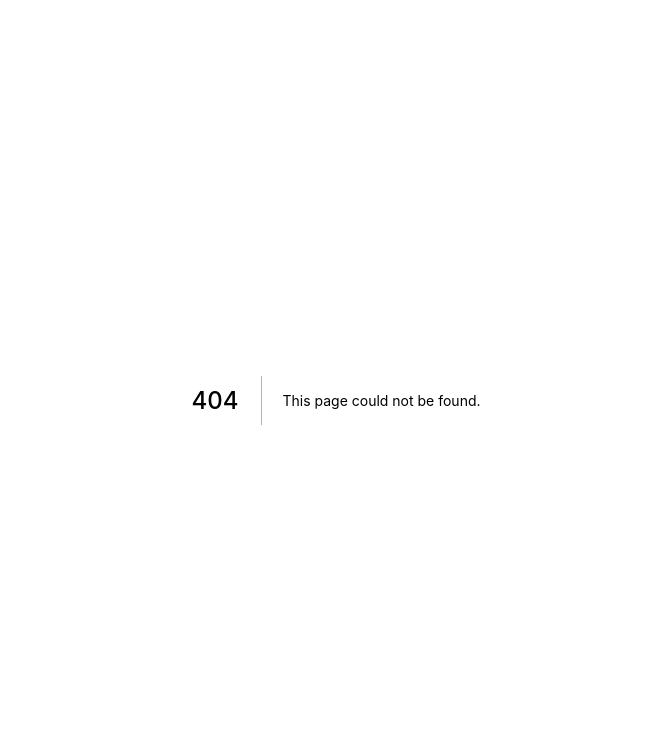
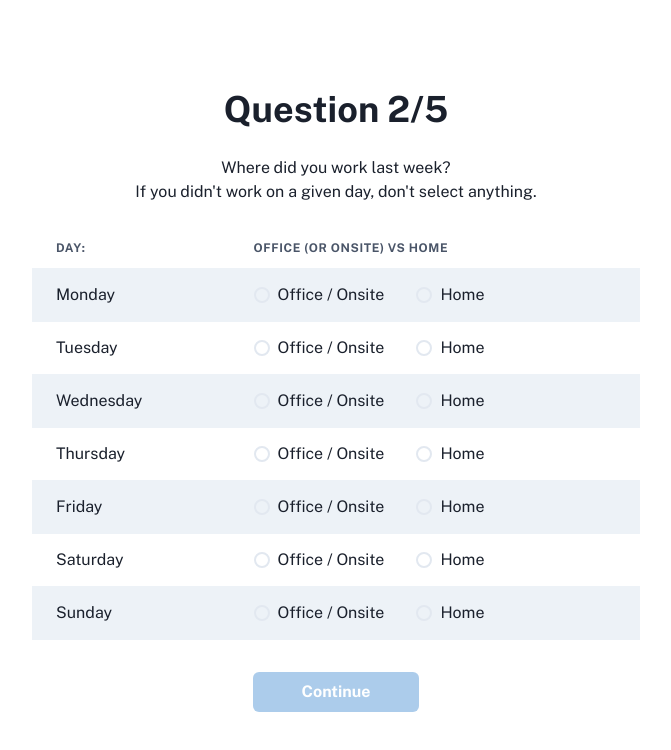
Before and after one commit to CodeforAustralia/council-emissions-calculator, a Next.js app: page /form/2 in a window 1280 px wide. Before the commit this address had no page. Shown: the top 750 px of the page, without its empty margins (304-975 px from the left). Built offline with nearby package versions, Linux system fonts and the light colour scheme.

Commit message:
feat(form): add first 2 questions

```diff
--- /dev/null
+++ b/pages/form/2.js
@@ -0,0 +1,86 @@
+import { useState } from "react";
+import Link from "next/link";
+import { Heading, Text, Button } from "@chakra-ui/react";
+import {
+  Table,
+  Thead,
+  Tbody,
+  Tr,
+  Th,
+  Td,
+  Radio,
+  RadioGroup,
+} from "@chakra-ui/react";
+import Layout from "../../components/Layout/Layout";
+import useForm from "../../components/FormProvider";
+
+const daysOfWeek = [
+  "Monday",
+  "Tuesday",
+  "Wednesday",
+  "Thursday",
+  "Friday",
+  "Saturday",
+  "Sunday",
+];
+
+export default function Question2() {
+  const { answers, setAnswers } = useForm();
+  const [days, setDays] = useState(answers.week);
+
+  return (
+    <Layout>
+      <Heading>Question 2/5</Heading>
+      <Text textAlign="center" mb={6}>
+        <br />
+        Where did you work last week? <br />
+        If you didn't work on a given day, don't select anything.
+      </Text>
+      <Table variant="striped">
+        <Thead>
+          <Tr>
+            <Th>Day:</Th>
+            <Th>Office (or onsite) vs home</Th>
+          </Tr>
+        </Thead>
+        <Tbody>
+          {daysOfWeek.map((day, i) => (
+            <Tr key={day}>
+              <Td>{day}</Td>
+              <Td>
+                <RadioGroup
+                  onChange={(v) => {
+                    const arr = [...days];
+                    arr[i] = v;
+                    setDays(arr);
+                  }}
+                >
+                  <Radio value="office">Office / Onsite</Radio>
+                  <Radio value="home" ml={8}>
+                    Home
+                  </Radio>
+                </RadioGroup>
+              </Td>
+            </Tr>
+          ))}
+        </Tbody>
+      </Table>
+      <Link href="/form/3">
+        <Button
+          mt={8}
+          px="12"
+          colorScheme="blue"
+          disabled={days.every((v) => !v)}
+          onClick={() =>
+            setAnswers((prev) => ({
+              ...prev,
+              week: days,
+            }))
+          }
+        >
+          Continue
+        </Button>
+      </Link>
+    </Layout>
+  );
+}
```
Also changed, not shown: pages/form.js (deleted, +0 -19 lines), pages/form/1.js (added, +37 -0 lines), pages/form/3.js (added, +10 -0 lines), pages/index.js (+8 -17 lines).
